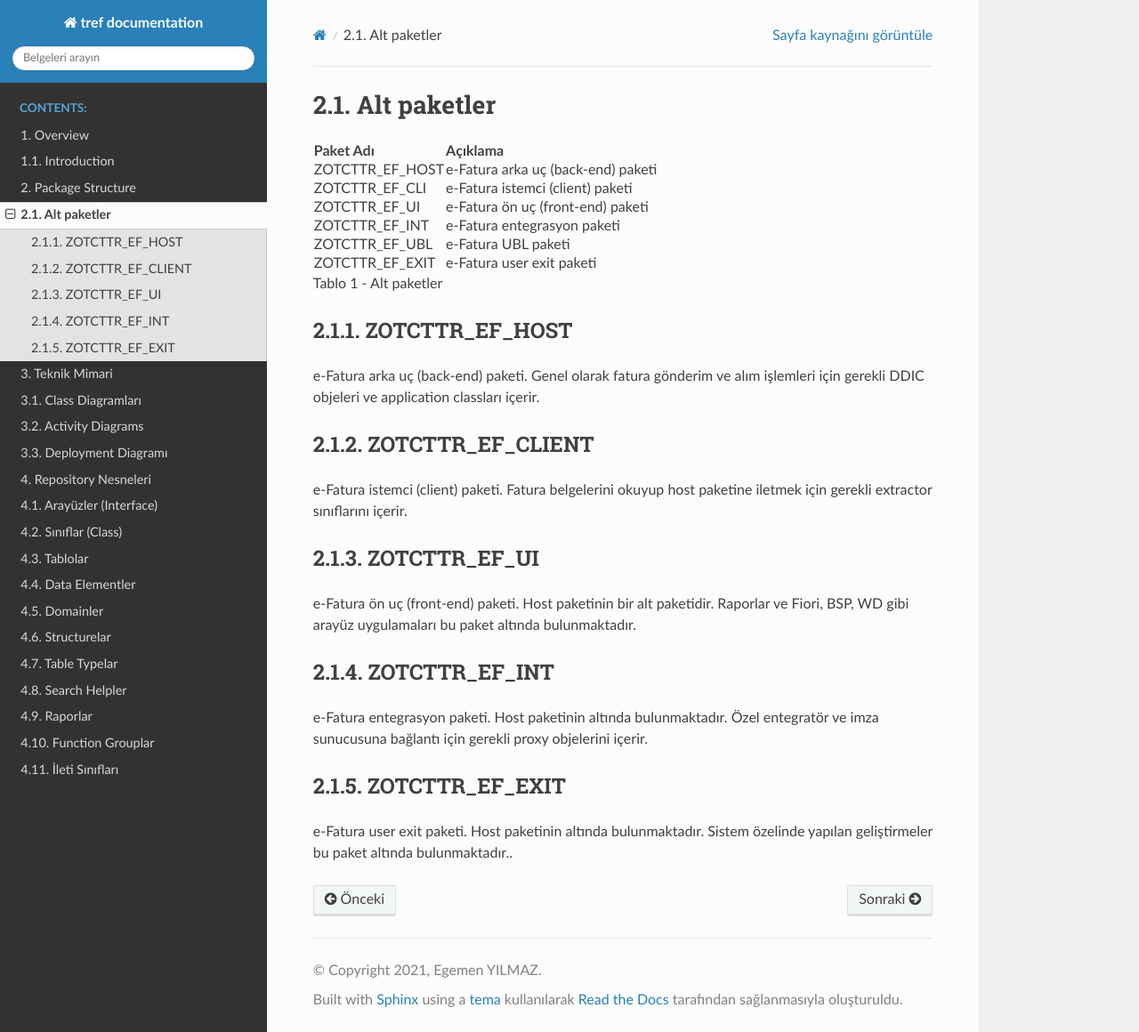
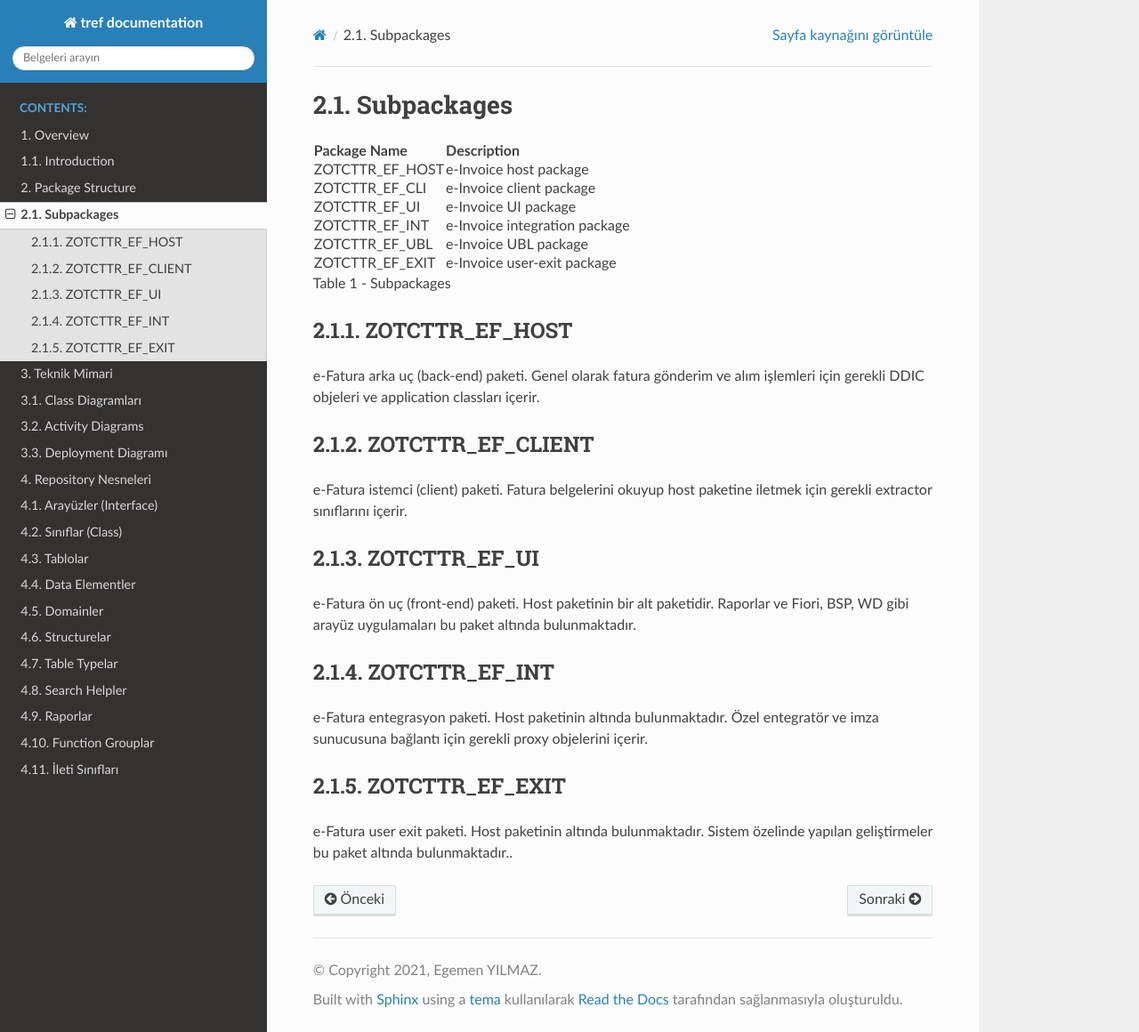
Before and after one commit to openTCT/zotcttr_ef, a Sphinx documentation site: the page built from docs/2_1_subpackages.md, in a window 1280 px wide and 1160 px high. Shown: the whole window at 89% size. Built offline with Sphinx 7.4.7 and the Read the Docs theme 2.0.0, drawn with Linux system fonts in a browser that asks for light colours.

Commit message:
Update 2_1_subpackages.md

```diff
--- a/docs/2_1_subpackages.md
+++ b/docs/2_1_subpackages.md
@@ -1,53 +1,53 @@
-# 2.1. Alt paketler
+# 2.1. Subpackages
 
 
 <table>
   <tr>
-   <td><strong>Paket Adı</strong>
+   <td><strong>Package Name</strong>
    </td>
-   <td><strong>Açıklama</strong>
+   <td><strong>Description</strong>
    </td>
   </tr>
   <tr>
    <td>ZOTCTTR_EF_HOST
    </td>
-   <td>e-Fatura arka uç (back-end) paketi
+   <td>e-Invoice host package
    </td>
   </tr>
   <tr>
    <td>ZOTCTTR_EF_CLI
    </td>
-   <td>e-Fatura istemci (client) paketi
+   <td>e-Invoice client package
    </td>
   </tr>
   <tr>
    <td>ZOTCTTR_EF_UI
    </td>
-   <td>e-Fatura ön uç (front-end) paketi
+   <td>e-Invoice UI package
    </td>
   </tr>
   <tr>
    <td>ZOTCTTR_EF_INT
    </td>
-   <td>e-Fatura entegrasyon paketi
+   <td>e-Invoice integration package
    </td>
   </tr>
   <tr>
    <td>ZOTCTTR_EF_UBL
    </td>
-   <td>e-Fatura UBL paketi
+   <td>e-Invoice UBL package
    </td>
   </tr>
   <tr>
    <td>ZOTCTTR_EF_EXIT
    </td>
-   <td>e-Fatura user exit paketi
+   <td>e-Invoice user-exit package
    </td>
   </tr>
 </table>
 
 
-Tablo 1 - Alt paketler
+Table 1 - Subpackages
 
 
 ## 2.1.1. ZOTCTTR_EF_HOST
```
